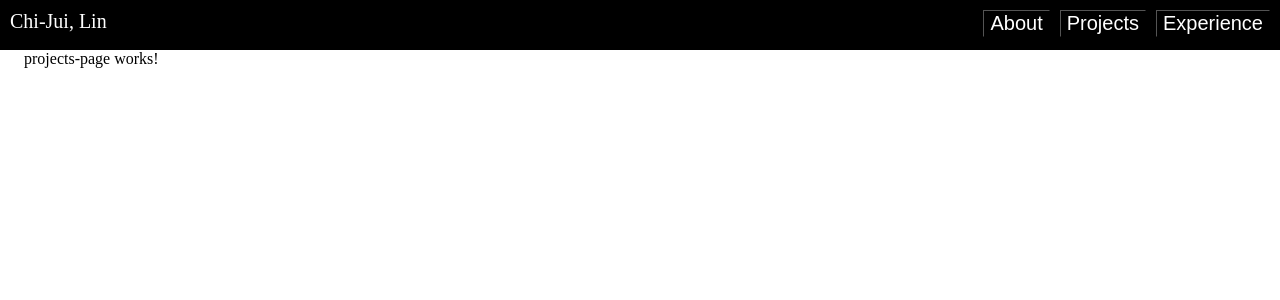
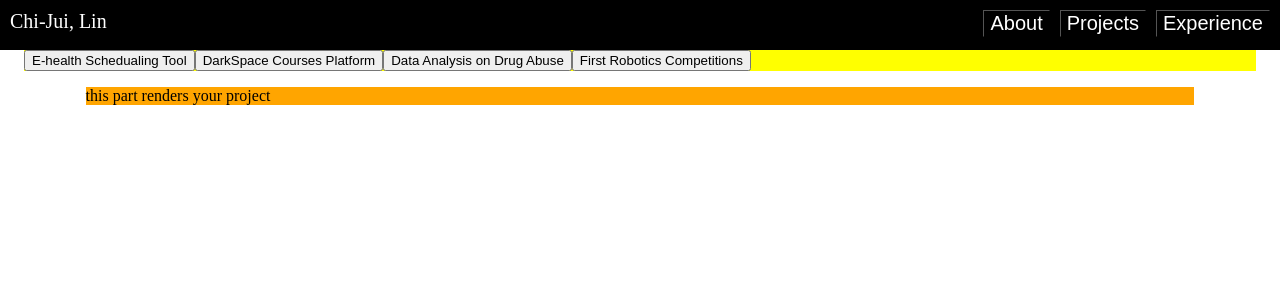
Before and after one commit to CareyLin9906/myWebsite, an Angular app: page /projects in a window 1280 px wide. Shown: the top 300 px of the page. Built offline with nearby package versions, Linux system fonts and the light colour scheme.

Commit message:
added experience-page component

```diff
--- a/src/app/about-page/about-page.component.css
+++ b/src/app/about-page/about-page.component.css
@@ -2,6 +2,9 @@
     background-color: burlywood;
     display: flex;
     justify-content: space-around;
+    width: 90%;
+    padding: 10px;
+    margin: auto;
 }
 
 #aboutPic{
--- a/src/app/app-routing.module.ts
+++ b/src/app/app-routing.module.ts
@@ -3,12 +3,14 @@ import { RouterModule, Routes } from '@angular/router';
 import { ProjectsPageComponent } from './projects-page/projects-page.component';
 import { LandingPageComponent } from './landing-page/landing-page.component';
 import { AboutPageComponent } from './about-page/about-page.component';
+import { ExperiencePageComponent } from './experience-page/experience-page.component';
 import { CommonModule } from '@angular/common';
 
 const routes: Routes = [
   {path:'', component: AboutPageComponent},
   {path:'projects', component: ProjectsPageComponent},
-  {path:'about', component: AboutPageComponent}
+  {path:'about', component: AboutPageComponent},
+  {path: 'experience',component: ExperiencePageComponent}
 ]
 
 @NgModule({
@@ -19,4 +21,4 @@ const routes: Routes = [
   exports:[RouterModule]
 })
 export class AppRoutingModule { }
-export const routingComponents = [LandingPageComponent, ProjectsPageComponent, AboutPageComponent]
+export const routingComponents = [LandingPageComponent, ProjectsPageComponent, AboutPageComponent, ExperiencePageComponent]
--- a/src/app/app.module.ts
+++ b/src/app/app.module.ts
@@ -7,6 +7,7 @@ import { LandingPageComponent } from './landing-page/landing-page.component';
 import { ProjectsPageComponent } from './projects-page/projects-page.component';
 import { RouterModule, Routes } from '@angular/router';
 import { AboutPageComponent } from './about-page/about-page.component';
+import { ExperiencePageComponent } from './experience-page/experience-page.component';
 
 const routes: Routes = [
   {path:'about', component: AboutPageComponent},
@@ -20,6 +21,7 @@ const routes: Routes = [
     LandingPageComponent,
     ProjectsPageComponent,
     AboutPageComponent,
+    ExperiencePageComponent,
   ],
   imports: [
     BrowserModule,
--- /dev/null
+++ b/src/app/experience-page/experience-page.component.html
@@ -0,0 +1 @@
+<p>experience-page works!</p>
--- /dev/null
+++ b/src/app/experience-page/experience-page.component.ts
@@ -0,0 +1,15 @@
+import { Component, OnInit } from '@angular/core';
+
+@Component({
+  selector: 'app-experience-page',
+  templateUrl: './experience-page.component.html',
+  styleUrls: ['./experience-page.component.css']
+})
+export class ExperiencePageComponent implements OnInit {
+
+  constructor() { }
+
+  ngOnInit(): void {
+  }
+
+}
--- a/src/app/landing-page/landing-page.component.html
+++ b/src/app/landing-page/landing-page.component.html
@@ -15,7 +15,7 @@
                 </button>
         </div>
         <div class="navitem">
-            <button class="navButton">
+            <button (click) = "toExperience()" class="navButton">
                 Experience
             </button>
         </div>
--- a/src/app/landing-page/landing-page.component.ts
+++ b/src/app/landing-page/landing-page.component.ts
@@ -17,4 +17,7 @@ export class LandingPageComponent implements OnInit {
   toAbout(){
     this.router.navigateByUrl('/about');
   }
+  toExperience(){
+    this.router.navigateByUrl('/experience');
+  }
 }
--- a/src/app/projects-page/projects-page.component.css
+++ b/src/app/projects-page/projects-page.component.css
@@ -0,0 +1,9 @@
+.content-container{
+    width: 90%;
+    margin: auto;
+    background-color: orange;
+}
+
+.category-container{
+    background-color: yellow;
+}
--- a/src/app/projects-page/projects-page.component.html
+++ b/src/app/projects-page/projects-page.component.html
@@ -1 +1,10 @@
-<p>projects-page works!</p>
+<div class="category-container">
+    <button>E-health Schedualing Tool</button>
+    <button>DarkSpace Courses Platform</button>
+    <button>Data Analysis on Drug Abuse</button>
+    <button>First Robotics Competitions</button>
+</div>
+<div class="content-container">
+    <p>this part renders your project</p>
+    <router-outlet></router-outlet>
+</div>
```
Also changed, not shown: src/app/experience-page/experience-page.component.css (added), 1 other file (tests, documents, lock files or other folders).
